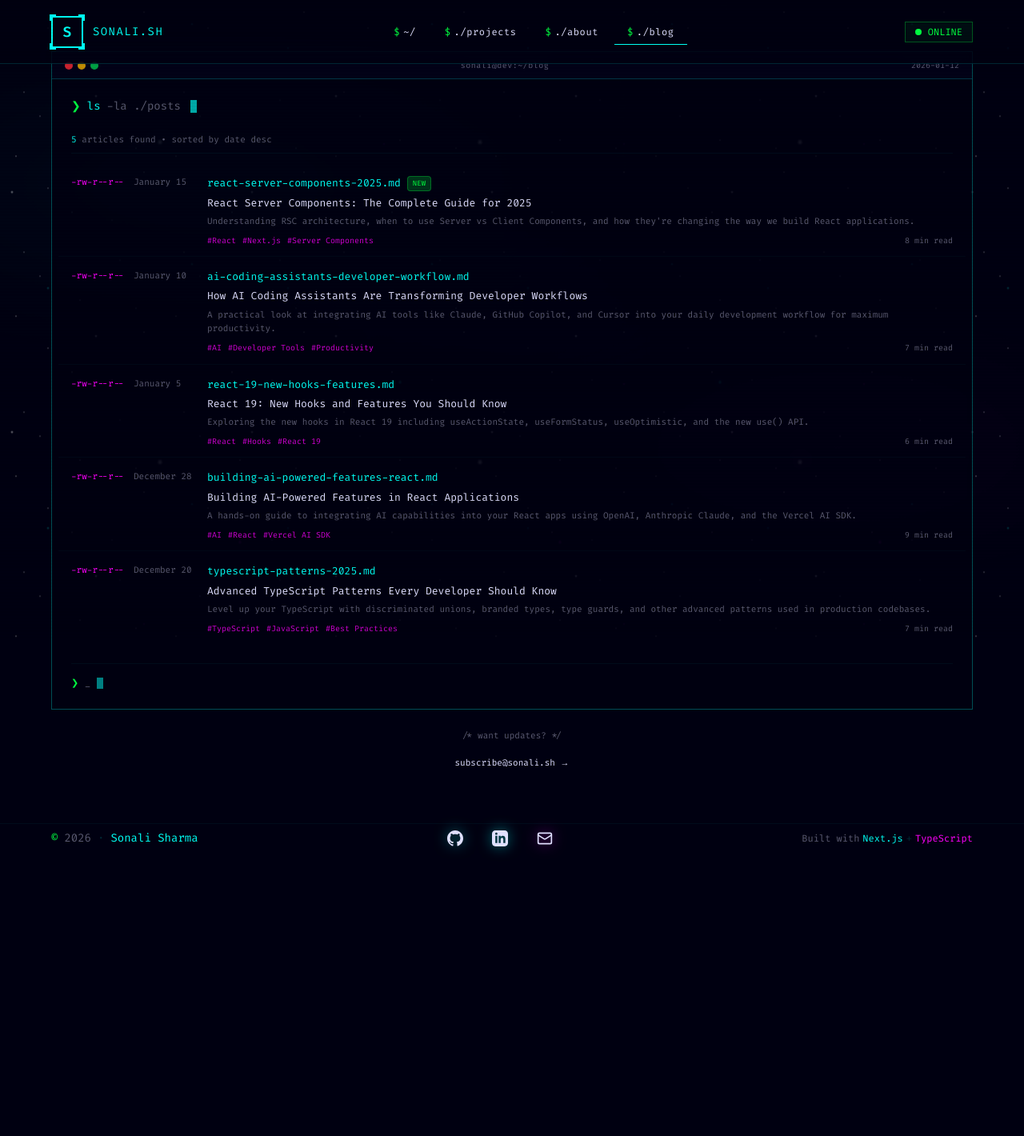
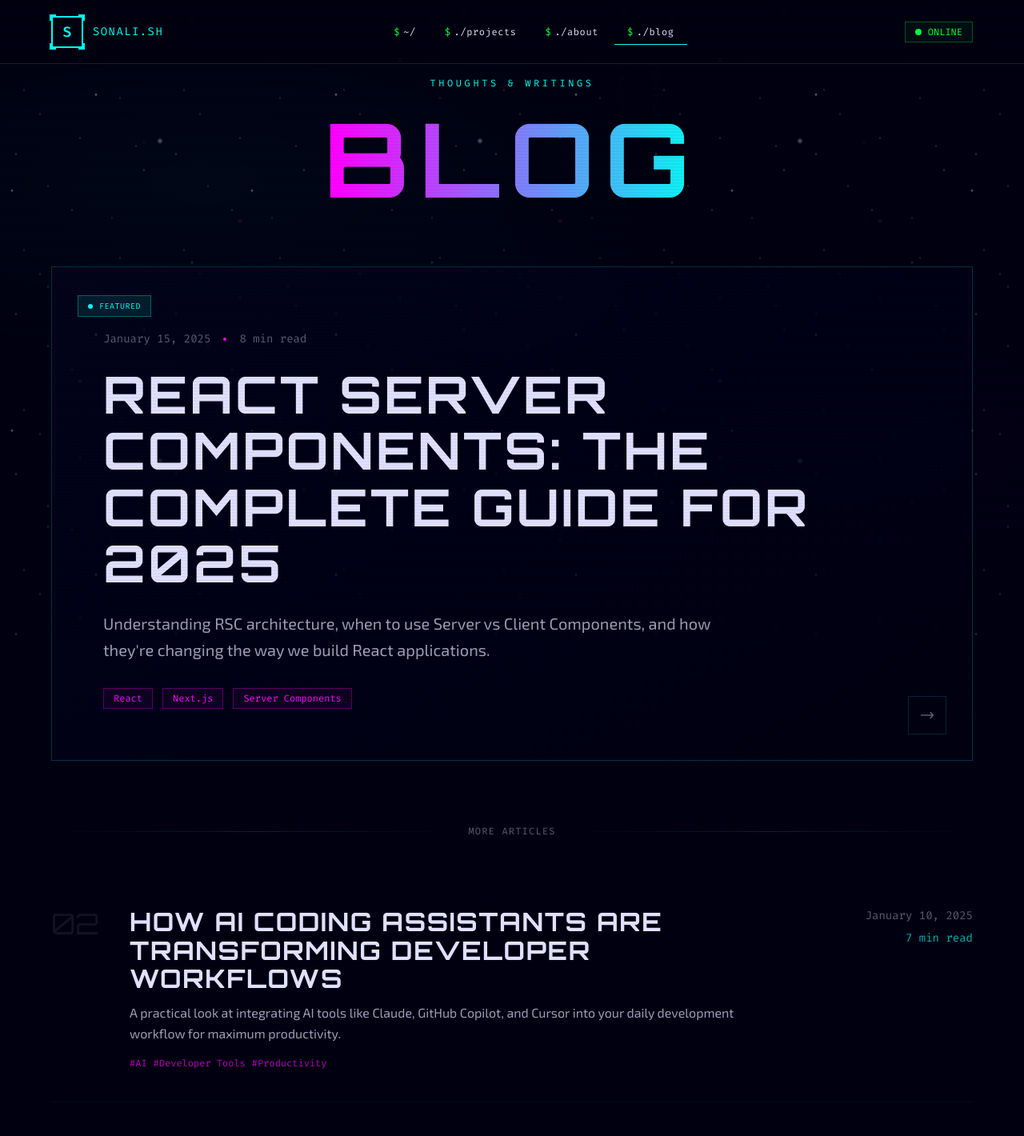
Before and after one commit to Sonali-Sharma-tech/portfolio, a Next.js app: page /blog in a window 1280 px wide. Shown: the top 1420 px of the page at 80% size. Before the commit the page ends 1066 px from the top, so only its background shows below. Built offline with nearby package versions, Linux system fonts and the light colour scheme.

Commit message:
feat(blog): redesign with magazine editorial style

```diff
--- a/src/app/blog/page.tsx
+++ b/src/app/blog/page.tsx
@@ -9,129 +9,165 @@ export const metadata: Metadata = {
 
 export default function BlogPage() {
   const posts = getAllPosts();
-  const timestamp = new Date().toISOString().slice(0, 10);
+  const featuredPost = posts[0];
+  const otherPosts = posts.slice(1);
 
   return (
-    <section className="py-12 md:py-16">
-      <div className="container max-w-2xl">
-        {/* Terminal Window */}
-        <div className="border border-cyan/30 bg-space-void/80 backdrop-blur-sm">
-          {/* Terminal Header */}
-          <div className="flex items-center gap-2 px-4 py-2 border-b border-cyan/20 bg-space-deep/50">
-            <div className="flex gap-1.5">
-              <span className="w-2.5 h-2.5 rounded-full bg-red-500/80" />
-              <span className="w-2.5 h-2.5 rounded-full bg-yellow-500/80" />
-              <span className="w-2.5 h-2.5 rounded-full bg-green-500/80" />
-            </div>
-            <span className="flex-1 text-center text-[10px] font-mono text-text-muted tracking-wider">
-              sonali@dev:~/blog
+    <section className="py-16 md:py-24">
+      <div className="container max-w-5xl">
+        {/* Editorial Header */}
+        <header className="mb-16 text-center">
+          <p className="text-xs font-mono text-cyan uppercase tracking-[0.3em] mb-4">
+            Thoughts & Writings
+          </p>
+          <h1 className="text-5xl md:text-7xl lg:text-8xl font-display tracking-tight">
+            <span className="text-gradient-cyber">Blog</span>
+          </h1>
+        </header>
+
+        {/* Featured Post - Hero Style */}
+        {featuredPost && (
+          <Link
+            href={`/blog/${featuredPost.slug}`}
+            className="group block mb-20"
+          >
+            <article className="relative border border-cyan/20 bg-gradient-to-br from-space-deep/60 to-space-void/80 p-8 md:p-12 lg:p-16 transition-all duration-500 hover:border-cyan/40 hover:shadow-[0_0_60px_rgba(0,255,245,0.1)]">
+              {/* Featured badge */}
+              <div className="absolute top-6 left-6 md:top-8 md:left-8">
+                <span className="inline-flex items-center gap-2 px-3 py-1 bg-cyan/10 border border-cyan/30 text-[10px] font-mono text-cyan uppercase tracking-wider">
+                  <span className="w-1.5 h-1.5 bg-cyan rounded-full animate-pulse" />
+                  Featured
                 </span>
-            <span className="text-[10px] font-mono text-text-muted">{timestamp}</span>
               </div>
 
-          {/* Terminal Body */}
-          <div className="p-4 md:p-6 font-mono text-sm">
-            {/* Command Input */}
-            <div className="flex items-center gap-2 mb-6">
-              <span className="text-green">❯</span>
-              <span className="text-cyan">ls</span>
-              <span className="text-text-muted">-la ./posts</span>
-              <span className="w-2 h-4 bg-cyan/80 animate-pulse ml-1" />
+              {/* Content */}
+              <div className="pt-8 md:pt-4">
+                {/* Meta */}
+                <div className="flex flex-wrap items-center gap-4 mb-6 text-sm font-mono text-text-muted">
+                  <time dateTime={featuredPost.date}>
+                    {formatDate(featuredPost.date)}
+                  </time>
+                  <span className="w-1 h-1 bg-magenta rounded-full" />
+                  <span>{featuredPost.readingTime}</span>
                 </div>
 
-            {/* Output Header */}
-            <div className="text-[11px] text-text-muted mb-4 pb-2 border-b border-border/30">
-              <span className="text-cyan">{posts.length}</span> articles found • sorted by date desc
+                {/* Title */}
+                <h2 className="text-3xl md:text-5xl lg:text-6xl font-display leading-tight mb-6 text-text-primary group-hover:text-cyan transition-colors duration-300">
+                  {featuredPost.title}
+                </h2>
+
+                {/* Excerpt */}
+                <p className="text-lg md:text-xl text-text-secondary leading-relaxed max-w-3xl mb-8">
+                  {featuredPost.excerpt}
+                </p>
+
+                {/* Tags */}
+                <div className="flex flex-wrap gap-3">
+                  {featuredPost.tags?.map((tag) => (
+                    <span
+                      key={tag}
+                      className="px-3 py-1 text-xs font-mono text-magenta border border-magenta/30 bg-magenta/5"
+                    >
+                      {tag}
+                    </span>
+                  ))}
+                </div>
               </div>
 
-            {/* Posts List */}
-            <div className="space-y-1">
-              {posts.map((post, index) => (
+              {/* Read arrow */}
+              <div className="absolute bottom-6 right-6 md:bottom-8 md:right-8">
+                <div className="w-12 h-12 border border-border flex items-center justify-center group-hover:border-cyan group-hover:bg-cyan transition-all duration-300">
+                  <svg
+                    className="w-5 h-5 text-text-muted group-hover:text-space-void transition-colors"
+                    fill="none"
+                    stroke="currentColor"
+                    viewBox="0 0 24 24"
+                  >
+                    <path strokeLinecap="round" strokeLinejoin="round" strokeWidth={2} d="M17 8l4 4m0 0l-4 4m4-4H3" />
+                  </svg>
+                </div>
+              </div>
+            </article>
+          </Link>
+        )}
+
+        {/* Section divider */}
+        <div className="flex items-center gap-4 mb-12">
+          <div className="flex-1 h-px bg-gradient-to-r from-transparent via-border to-transparent" />
+          <span className="text-xs font-mono text-text-muted uppercase tracking-widest">
+            More Articles
+          </span>
+          <div className="flex-1 h-px bg-gradient-to-r from-transparent via-border to-transparent" />
+        </div>
+
+        {/* Other Posts - Editorial List */}
+        <div className="space-y-0">
+          {otherPosts.map((post, index) => (
             <Link
               key={post.slug}
               href={`/blog/${post.slug}`}
-                  className="group block py-3 border-b border-border/20 last:border-0 hover:bg-cyan/5 -mx-4 px-4 transition-colors"
+              className="group block"
             >
-                  {/* File Entry Row */}
-                  <div className="flex items-start gap-3">
-                    {/* File Icon & Permissions */}
-                    <div className="flex-shrink-0 text-[11px] text-text-muted hidden sm:block">
-                      <span className="text-magenta">-rw-r--r--</span>
+              <article className={`py-10 ${index !== otherPosts.length - 1 ? "border-b border-border/30" : ""}`}>
+                <div className="grid md:grid-cols-12 gap-6 items-start">
+                  {/* Number */}
+                  <div className="md:col-span-1 hidden md:block">
+                    <span className="text-4xl font-display text-text-muted/20 group-hover:text-cyan/40 transition-colors">
+                      {String(index + 2).padStart(2, "0")}
+                    </span>
                   </div>
 
-                    {/* Date */}
-                    <time
-                      dateTime={post.date}
-                      className="flex-shrink-0 text-[11px] text-text-muted w-20"
-                    >
-                      {formatDate(post.date).replace(/, \d{4}$/, "")}
-                    </time>
+                  {/* Content */}
+                  <div className="md:col-span-8">
+                    {/* Title */}
+                    <h3 className="text-2xl md:text-3xl font-display leading-snug mb-3 text-text-primary group-hover:text-cyan transition-colors duration-300">
+                      {post.title}
+                    </h3>
 
-                    {/* Main Content */}
-                    <div className="flex-1 min-w-0">
-                      {/* Title as filename */}
-                      <div className="flex items-center gap-2 mb-1">
-                        <span className="text-cyan group-hover:text-cyan group-hover:underline underline-offset-2 text-[13px]">
-                          {post.slug}.md
-                        </span>
-                        {index === 0 && (
-                          <span className="px-1.5 py-0.5 text-[9px] bg-green/20 text-green border border-green/30 rounded">
-                            NEW
-                          </span>
-                        )}
-                      </div>
-
-                      {/* Title & Excerpt */}
-                      <p className="text-text-primary text-[13px] leading-relaxed mb-1 group-hover:text-cyan transition-colors">
-                        {post.title}
-                      </p>
-                      <p className="text-text-muted text-[11px] leading-relaxed line-clamp-2">
+                    {/* Excerpt */}
+                    <p className="text-text-secondary leading-relaxed mb-4 line-clamp-2">
                       {post.excerpt}
                     </p>
 
-                      {/* Tags as inline comments */}
-                      {post.tags && (
-                        <div className="flex flex-wrap gap-2 mt-2">
-                          {post.tags.map((tag) => (
+                    {/* Tags */}
+                    <div className="flex flex-wrap gap-2">
+                      {post.tags?.slice(0, 3).map((tag) => (
                         <span
                           key={tag}
-                              className="text-[10px] text-magenta/80"
+                          className="text-xs font-mono text-magenta/70"
                         >
                           #{tag}
                         </span>
                       ))}
-                          <span className="text-[10px] text-text-muted ml-auto">
-                            {post.readingTime}
-                          </span>
-                        </div>
-                      )}
                     </div>
                   </div>
+
+                  {/* Meta */}
+                  <div className="md:col-span-3 flex md:flex-col md:items-end gap-4 md:gap-2 text-sm font-mono text-text-muted">
+                    <time dateTime={post.date}>
+                      {formatDate(post.date)}
+                    </time>
+                    <span className="text-cyan/70">{post.readingTime}</span>
+                  </div>
+                </div>
+              </article>
             </Link>
           ))}
         </div>
 
-            {/* Footer Command */}
-            <div className="mt-6 pt-4 border-t border-border/30">
-              <div className="flex items-center gap-2 text-[11px]">
-                <span className="text-green">❯</span>
-                <span className="text-text-muted">_</span>
-                <span className="w-2 h-3.5 bg-cyan/60 animate-pulse" />
-              </div>
-            </div>
-          </div>
-        </div>
-
-        {/* Subscribe - Minimal */}
-        <div className="mt-6 text-center">
-          <p className="text-[11px] text-text-muted font-mono mb-2">
-            /* want updates? */
+        {/* Footer CTA */}
+        <div className="mt-20 pt-12 border-t border-border/30 text-center">
+          <p className="text-text-muted font-mono text-sm mb-4">
+            Want more? Subscribe for updates.
           </p>
           <Link
             href="mailto:sonali.sharma110114@gmail.com?subject=Subscribe%20to%20Blog"
-            className="text-[11px] font-mono text-cyan hover:underline underline-offset-2"
+            className="inline-flex items-center gap-2 text-cyan hover:text-magenta transition-colors font-mono text-sm"
           >
-            subscribe@sonali.sh →
+            <span>Get notified</span>
+            <svg className="w-4 h-4" fill="none" stroke="currentColor" viewBox="0 0 24 24">
+              <path strokeLinecap="round" strokeLinejoin="round" strokeWidth={2} d="M17 8l4 4m0 0l-4 4m4-4H3" />
+            </svg>
           </Link>
         </div>
       </div>
```
Lines whose indentation alone changed are shown as unchanged.
